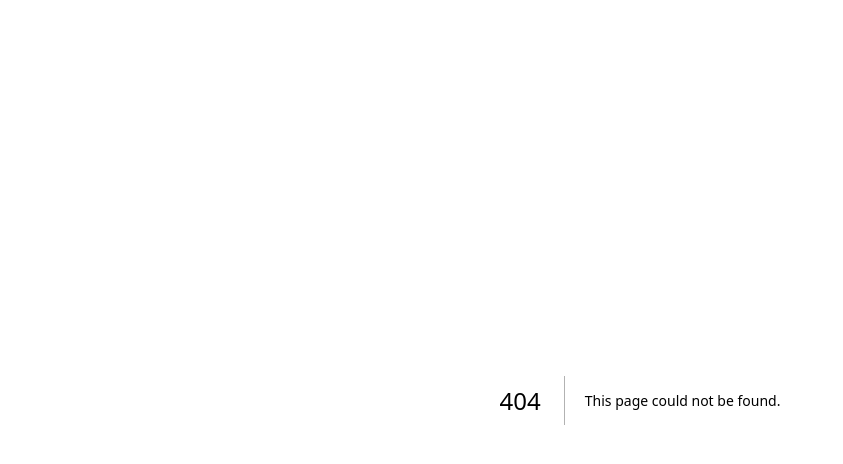
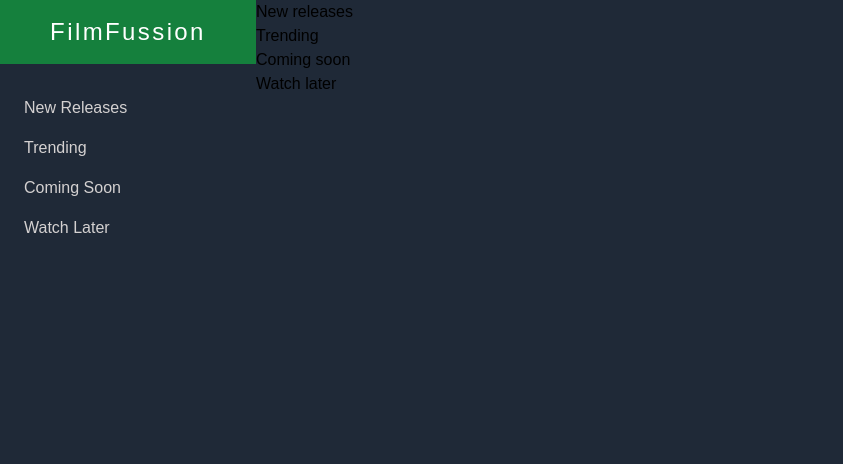
Before and after one commit to CioaraRaul/university-cinema-project, a Next.js app: page /homepage/movies in a window 1280 px wide. Before the commit this address had no page. Shown: the top 464 px of the page, without its empty margins (0-843 px from the left). Built offline with nearby package versions, Linux system fonts and the light colour scheme.

Commit message:
active movies works

```diff
--- a/app/_component/NavbarHome.tsx
+++ b/app/_component/NavbarHome.tsx
@@ -48,13 +48,31 @@ function NavbarHome({ image, username, password, email }: NavBarHomeProps) {
             <Link href={"/homepage"}>Home</Link>
           </li>
           <li className="text-xl tracking-wide">
-            <Link href={"/movies"}>Movies</Link>
+            <Link
+              href={`/homepage/movies?username=${username}&email=${email}&password=${password}&image=${
+                image || "default-profile-picture.png"
+              }`}
+            >
+              Movies
+            </Link>
           </li>
           <li className="text-xl tracking-wide">
-            <Link href={"/series"}>Series</Link>
+            <Link
+              href={`/homepage/series?username=${username}&email=${email}&password=${password}&image=${
+                image || "default-profile-picture.png"
+              }`}
+            >
+              Series
+            </Link>
           </li>
           <li className="text-xl tracking-wide">
-            <Link href={"/mylist"}> My List</Link>
+            <Link
+              href={`/homepage/mylist?username=${username}&email=${email}&password=${password}&image=${
+                image || "default-profile-picture.png"
+              }`}
+            >
+              My List
+            </Link>
           </li>
         </ul>
       </div>
--- a/app/_component/StyledComponents.jsx
+++ b/app/_component/StyledComponents.jsx
@@ -71,3 +71,11 @@ export const StyledHomeDiv = styled.div`
   align-items: center;
   gap: 1rem;
 `;
+
+export const StyledMovieH3 = styled.h3`
+  color: #d4d1d1;
+
+  &.active {
+    color: red;
+  }
+`;
--- a/app/_styles/globals.css
+++ b/app/_styles/globals.css
@@ -22,3 +22,6 @@
 body {
   font-family: Arial, Helvetica, sans-serif;
 }
+html {
+  scroll-behavior: smooth;
+}
--- /dev/null
+++ b/app/homepage/movies/Movies.tsx
@@ -0,0 +1,92 @@
+"use client";
+
+import { StyledMovieH3 } from "@/app/_component/StyledComponents";
+import Link from "next/link";
+import React, { useEffect, useState } from "react";
+
+export default function Movies() {
+  const [activeSection, setActiveSection] = useState<string>("");
+
+  const handleHashChange = () => {
+    setActiveSection(window.location.hash);
+  };
+
+  useEffect(() => {
+    if (window.location.hash) {
+      setActiveSection(window.location.hash);
+    }
+    window.addEventListener("hashchange", handleHashChange);
+
+    return () => {
+      window.removeEventListener("hashchange", handleHashChange);
+    };
+  }, []);
+
+  const handleLinkClick = (hash: string) => {
+    setActiveSection(hash); // Update the state manually
+  };
+
+  return (
+    <div className="bg-gray-800 h-screen grid grid-cols-[20%_80%]">
+      <div>
+        <div className="relative ">
+          <Link
+            href={"/homepage"}
+            className="flex items-center justify-center text-white bg-green-700 py-4 text-2xl tracking-widest"
+          >
+            FilmFussion
+          </Link>
+        </div>
+
+        <div className="relative flex items-start justify-center flex-col px-6 py-8 gap-4">
+          <StyledMovieH3
+            className={activeSection === "#new-releases" ? "active" : ""}
+          >
+            <Link
+              href={"#new-releases"}
+              onClick={() => handleLinkClick("#new-releases")}
+            >
+              New Releases
+            </Link>
+          </StyledMovieH3>
+          <StyledMovieH3
+            className={activeSection === "#trending" ? "active" : ""}
+          >
+            <Link
+              href={"#trending"}
+              onClick={() => handleLinkClick("#trending")}
+            >
+              Trending
+            </Link>
+          </StyledMovieH3>
+          <StyledMovieH3
+            className={activeSection === "#coming-soon" ? "active" : ""}
+          >
+            <Link
+              href={"#coming-soon"}
+              onClick={() => handleLinkClick("#coming-soon")}
+            >
+              Coming Soon
+            </Link>
+          </StyledMovieH3>
+          <StyledMovieH3
+            className={activeSection === "#watch-later" ? "active" : ""}
+          >
+            <Link
+              href={"#watch-later"}
+              onClick={() => handleLinkClick("#watch-later")}
+            >
+              Watch Later
+            </Link>
+          </StyledMovieH3>
+        </div>
+      </div>
+      <div>
+        <div id="new-releases">New releases</div>
+        <div id="trending">Trending</div>
+        <div id="coming-soon">Coming soon</div>
+        <div id="watch-later">Watch later</div>
+      </div>
+    </div>
+  );
+}
--- /dev/null
+++ b/app/homepage/movies/page.tsx
@@ -0,0 +1,13 @@
+import Movies from "./Movies";
+
+export const metadata = {
+  title: "Movies",
+};
+
+export default function Page() {
+  return (
+    <div>
+      <Movies />
+    </div>
+  );
+}
--- /dev/null
+++ b/app/homepage/mylist/page.tsx
@@ -0,0 +1,5 @@
+import React from "react";
+
+export default function page() {
+  return <div>page</div>;
+}
--- /dev/null
+++ b/app/homepage/series/page.tsx
@@ -0,0 +1,5 @@
+import React from "react";
+
+export default function page() {
+  return <div>page</div>;
+}
```
